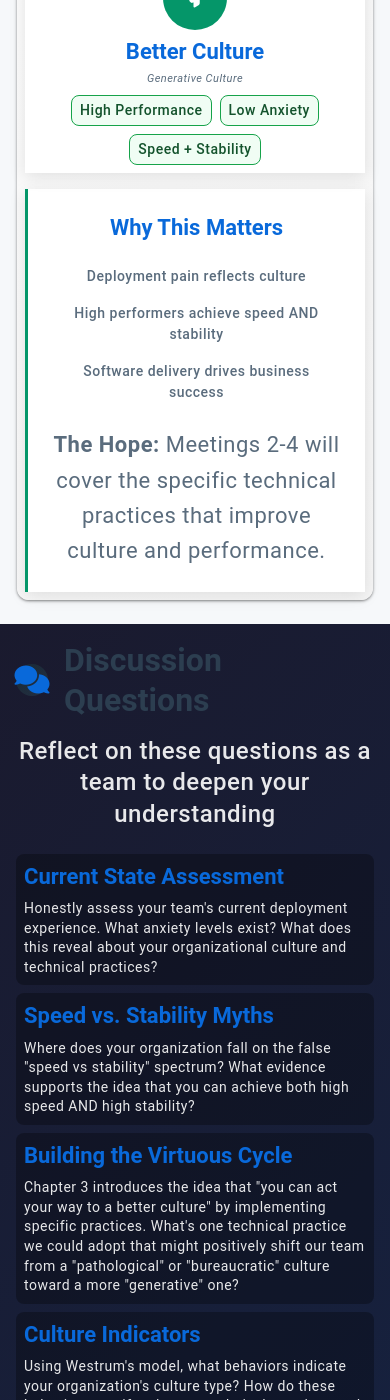
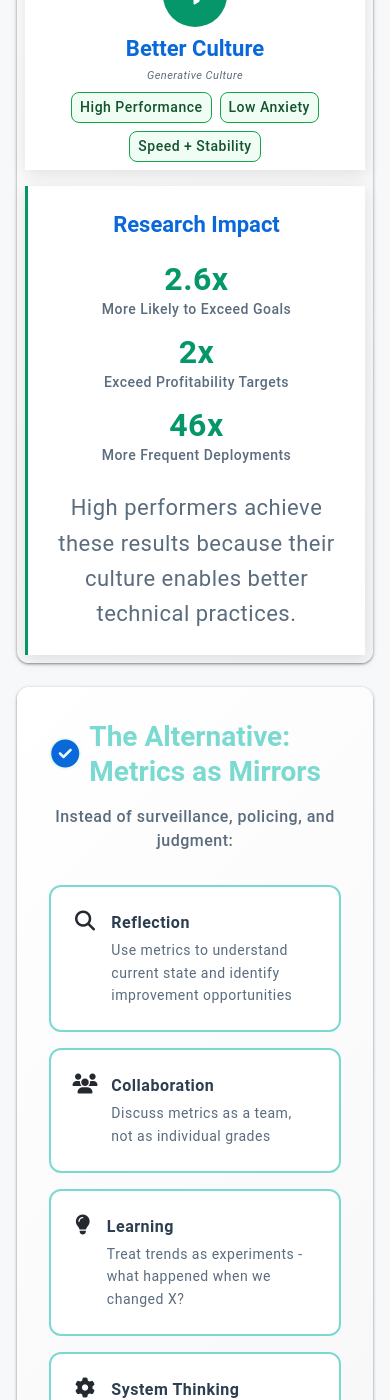
Before and after one commit to mhenke/accelerate-devex-book-club-notebooklm, a Jekyll site: the page built from docs/_meetings/meeting-1.md, in a window 390 px wide and 1400 px high, scrolled down 7616 px. Built offline with Jekyll 4.4.1, drawn with Linux system fonts in a browser that asks for light colours; some web fonts are replaced; some of the changed text lies outside the part shown.

Commit message:
✨ Add Alternative: Metrics as Mirrors section and unify UX patterns
**Meeting 1 Content Updates:**
- Added new "The Alternative: Metrics as Mirrors" section before discussion questions
- 5 alternative approaches: Reflection, Collaboration, Learning, System Thinking, Context
- Includes reminder callout about metrics as improvement tools, not weapons
- Updated "Why This Matters" to "Research Impact" with specific statistics (2.6x goals, 2x profitability, 46x deployments)
- Replaced hope-bubble with metric-warning pattern for consistency

**CSS Styling (_sections.scss):**
- Added .alternative-section with centered header and responsive grid
- Created .alternative-grid (auto-fit, minmax(280px, 1fr))
- Styled .alternative-item cards with teal borders, icons, hover effects
- Added .alternative-reminder callout with gradient background
- Follows existing UX patterns (metric-bubble, culture-bubble, deployment-signal)

**UX Consistency:**
- All callout messages now use metric-warning pattern with icons
- Impact stats sections use consistent stat-number/stat-label structure
- Maintains responsive design with mobile-first approach

🤖 Generated with Claude Code

```diff
--- a/docs/_meetings/meeting-1.md
+++ b/docs/_meetings/meeting-1.md
@@ -743,11 +743,8 @@ function hideMetricsDetails() {
     </div>
 
     <!-- Bottom Message -->
-    <div class="sketch-message">
-      <div class="hope-bubble">
-        <strong>Remember: Culture CAN change through better practices!</strong>
-        <span class="meetings-note">(meetings 2-4)</span>
-      </div>
+    <div class="metric-warning">
+      <i class="fas fa-lightbulb"></i> <strong>Remember:</strong> Culture CAN change through better practices! <span class="meetings-note">(meetings 2-4)</span>
     </div>
 
   </div>
@@ -887,21 +884,81 @@ function hideMetricsDetails() {
 
     <!-- Impact Stats Callout -->
     <div class="impact-stats">
-      <h4>Why This Matters</h4>
+      <h4>Research Impact</h4>
       <div class="stats-grid">
         <div class="stat-item">
-          <div class="stat-label">Deployment pain reflects culture</div>
+          <div class="stat-number">2.6x</div>
+          <div class="stat-label">More Likely to Exceed Goals</div>
         </div>
         <div class="stat-item">
-          <div class="stat-label">High performers achieve speed AND stability</div>
+          <div class="stat-number">2x</div>
+          <div class="stat-label">Exceed Profitability Targets</div>
         </div>
         <div class="stat-item">
-          <div class="stat-label">Software delivery drives business success</div>
+          <div class="stat-number">46x</div>
+          <div class="stat-label">More Frequent Deployments</div>
         </div>
       </div>
-      <p class="stats-conclusion"><strong>The Hope:</strong> Meetings 2-4 will cover the specific technical practices that improve culture and performance.</p>
+      <p class="stats-conclusion">High performers achieve these results because their culture enables better technical practices.</p>
     </div>
 
+  </div>
+</div>
+
+<!-- THE ALTERNATIVE: METRICS AS MIRRORS -->
+<div class="section-card" markdown="0">
+  <div class="alternative-section">
+    <div class="alternative-header">
+      <h2><i class="fas fa-check-circle"></i> The Alternative: Metrics as Mirrors</h2>
+      <p class="alternative-intro">Instead of surveillance, policing, and judgment:</p>
+    </div>
+
+    <div class="alternative-grid">
+      <div class="alternative-item">
+        <i class="fas fa-search"></i>
+        <div class="alternative-content">
+          <strong>Reflection</strong>
+          <span>Use metrics to understand current state and identify improvement opportunities</span>
+        </div>
+      </div>
+
+      <div class="alternative-item">
+        <i class="fas fa-users"></i>
+        <div class="alternative-content">
+          <strong>Collaboration</strong>
+          <span>Discuss metrics as a team, not as individual grades</span>
+        </div>
+      </div>
+
+      <div class="alternative-item">
+        <i class="fas fa-lightbulb"></i>
+        <div class="alternative-content">
+          <strong>Learning</strong>
+          <span>Treat trends as experiments - what happened when we changed X?</span>
+        </div>
+      </div>
+
+      <div class="alternative-item">
+        <i class="fas fa-cog"></i>
+        <div class="alternative-content">
+          <strong>System Thinking</strong>
+          <span>Focus on flow through the entire value stream</span>
+        </div>
+      </div>
+
+      <div class="alternative-item">
+        <i class="fas fa-comments"></i>
+        <div class="alternative-content">
+          <strong>Context</strong>
+          <span>Adapt metrics and targets to each team's unique situation</span>
+        </div>
+      </div>
+    </div>
+
+    <div class="alternative-reminder">
+      <i class="fas fa-quote-left"></i>
+      <p><strong>Remember:</strong> Metrics are tools for improvement, not weapons for judgment. In a generative culture with psychological safety, teams use metrics to accelerate learning and delivery.</p>
+    </div>
   </div>
 </div>
 
--- a/docs/_sass/components/_sections.scss
+++ b/docs/_sass/components/_sections.scss
@@ -673,6 +673,126 @@
 }
 
 // =============================================================================
+// THE ALTERNATIVE: METRICS AS MIRRORS
+// =============================================================================
+
+.alternative-section {
+  padding: var(--space-lg);
+
+  .alternative-header {
+    text-align: center;
+    margin-bottom: var(--space-xl);
+
+    h2 {
+      display: flex;
+      align-items: center;
+      justify-content: center;
+      gap: var(--space-sm);
+      color: var(--accent-teal);
+      font-size: var(--font-size-headline-medium);
+      font-weight: var(--font-weight-semibold);
+      margin-bottom: var(--space-md);
+
+      i {
+        color: var(--accent-teal);
+      }
+    }
+
+    .alternative-intro {
+      font-size: var(--font-size-body-large);
+      color: var(--text-medium);
+      font-weight: var(--font-weight-medium);
+    }
+  }
+}
+
+.alternative-grid {
+  display: grid;
+  grid-template-columns: repeat(auto-fit, minmax(280px, 1fr));
+  gap: var(--space-lg);
+  margin-bottom: var(--space-xl);
+
+  @include mobile-only {
+    grid-template-columns: 1fr;
+    gap: var(--space-md);
+  }
+}
+
+.alternative-item {
+  display: flex;
+  align-items: flex-start;
+  gap: var(--space-md);
+  background: var(--background-white);
+  border: 2px solid var(--accent-teal);
+  border-radius: var(--radius-lg);
+  padding: var(--space-lg);
+  transition: all var(--duration-fast) var(--ease-out);
+
+  &:hover {
+    box-shadow: var(--shadow-hover);
+    transform: translateY(-2px);
+    border-color: var(--theme-primary);
+  }
+
+  i {
+    color: var(--accent-teal);
+    font-size: var(--font-size-xl);
+    flex-shrink: 0;
+    margin-top: var(--space-xs);
+  }
+
+  .alternative-content {
+    display: flex;
+    flex-direction: column;
+    gap: var(--space-xs);
+
+    strong {
+      color: var(--text-dark);
+      font-size: var(--font-size-body-large);
+      font-weight: var(--font-weight-semibold);
+    }
+
+    span {
+      color: var(--text-medium);
+      font-size: var(--font-size-body-medium);
+      line-height: var(--line-height-relaxed);
+    }
+  }
+}
+
+.alternative-reminder {
+  background: linear-gradient(
+    135deg,
+    rgba(122, 218, 209, 0.1),
+    rgba(122, 218, 209, 0.05)
+  );
+  border-left: 4px solid var(--accent-teal);
+  padding: var(--space-lg);
+  border-radius: var(--radius-md);
+  display: flex;
+  align-items: flex-start;
+  gap: var(--space-md);
+
+  i {
+    color: var(--accent-teal);
+    font-size: var(--font-size-lg);
+    flex-shrink: 0;
+    margin-top: var(--space-xs);
+  }
+
+  p {
+    color: var(--text-dark);
+    font-size: var(--font-size-body-medium);
+    line-height: var(--line-height-relaxed);
+    margin: 0;
+
+    strong {
+      font-weight: var(--font-weight-bold);
+    }
+  }
+}
+
+// =============================================================================
 // COMMON PITFALLS SECTION
 // =============================================================================
 
```
